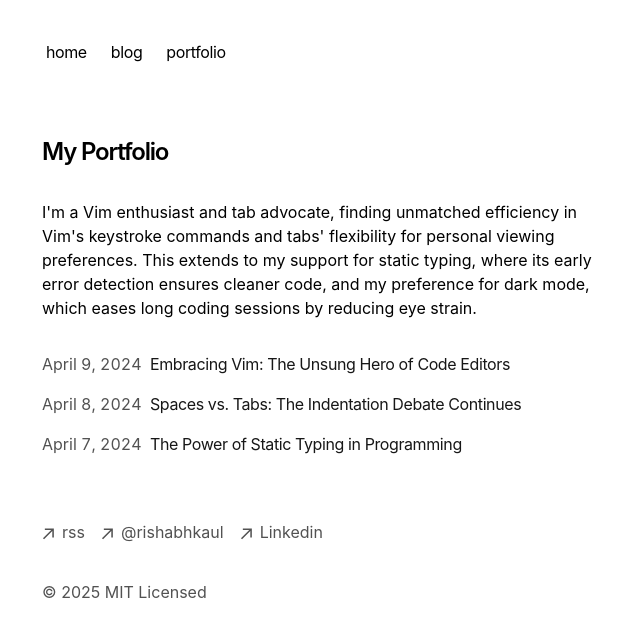
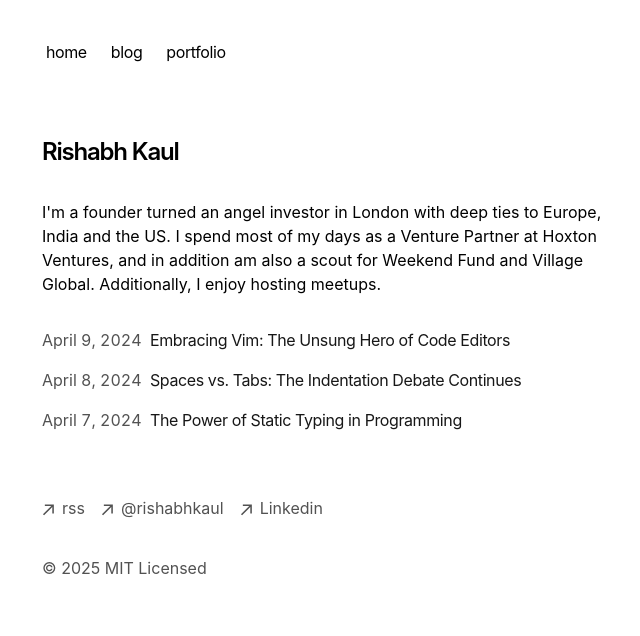
Before and after one commit to Rishabhkaul/Personal-website, a Next.js app: page / in a window 1280 px wide. Shown: the top 636 px of the page, without its empty margins (310-950 px from the left). Built offline with nearby package versions, Linux system fonts and the light colour scheme.

Commit message:
Update page.tsx
About me

```diff
--- a/app/page.tsx
+++ b/app/page.tsx
@@ -4,14 +4,12 @@ export default function Page() {
   return (
     <section>
       <h1 className="mb-8 text-2xl font-semibold tracking-tighter">
-        My Portfolio
+        Rishabh Kaul
       </h1>
       <p className="mb-4">
-        {`I'm a Vim enthusiast and tab advocate, finding unmatched efficiency in
-        Vim's keystroke commands and tabs' flexibility for personal viewing
-        preferences. This extends to my support for static typing, where its
-        early error detection ensures cleaner code, and my preference for dark
-        mode, which eases long coding sessions by reducing eye strain.`}
+        {`I'm a founder turned an angel investor in London with deep ties to Europe, India and the US.
+        I spend most of my days as a Venture Partner at Hoxton Ventures, and in addition am also a scout
+        for Weekend Fund and Village Global. Additionally, I enjoy hosting meetups.`}
       </p>
       <div className="my-8">
         <BlogPosts />
```
